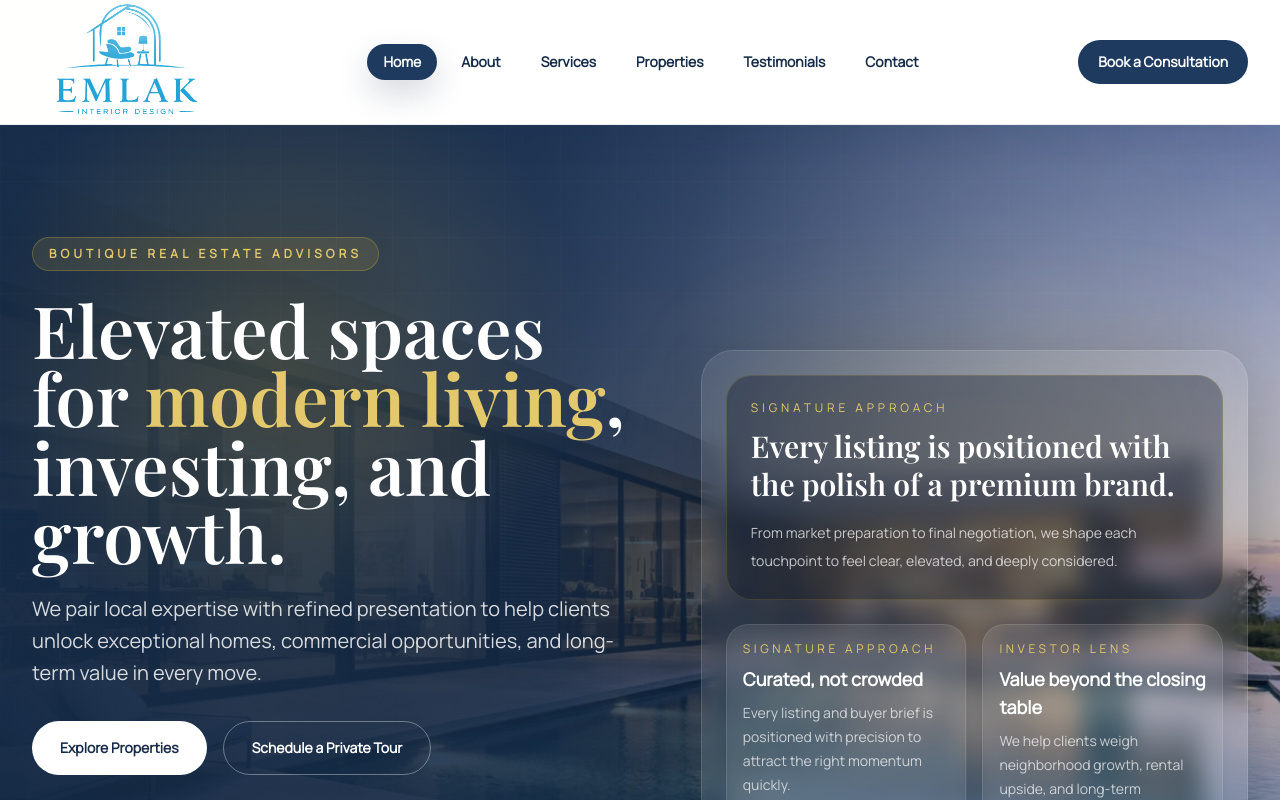
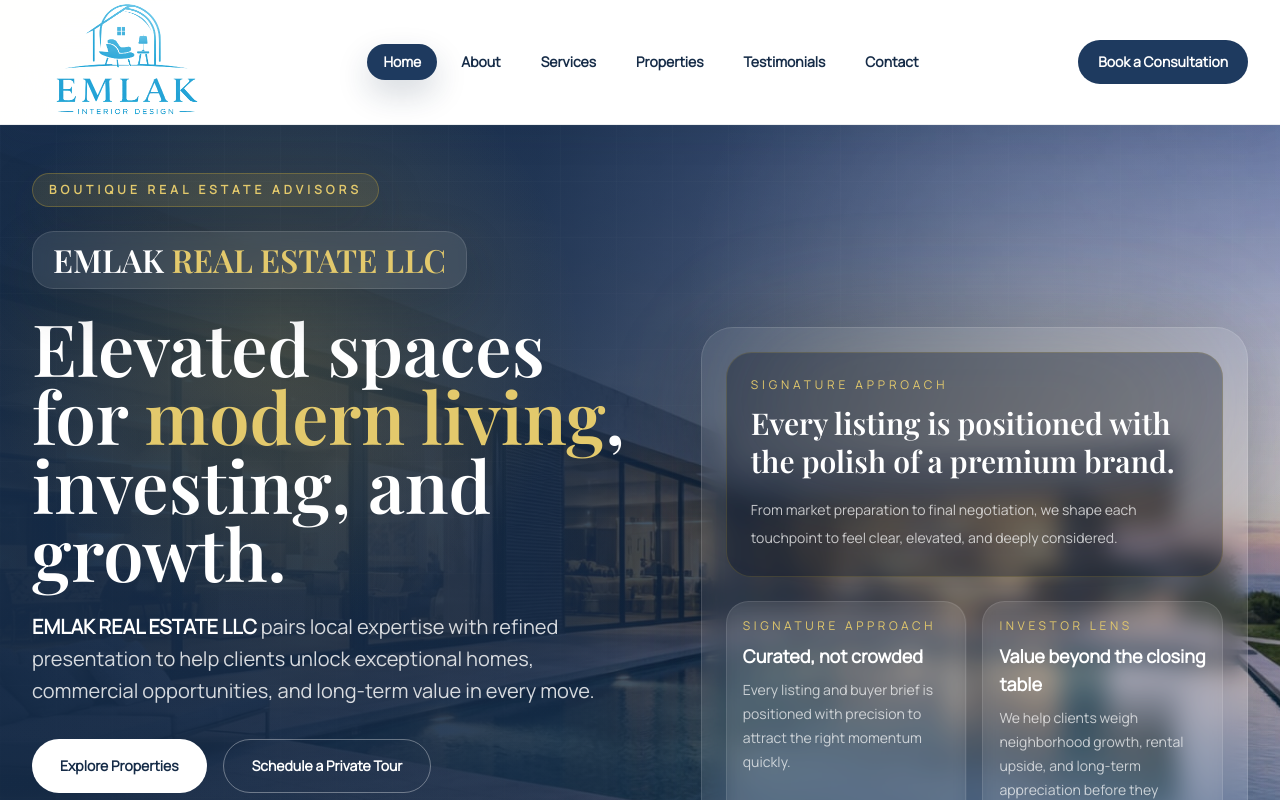
Before and after one commit to Zuvairiya7197/react-next-single-page, a Next.js app: page / in a window 1280 px wide. Shown: the top 800 px of the page. Built offline with nearby package versions, Linux system fonts and the light colour scheme.

Commit message:
emlak real estate LLC word

```diff
--- a/components/Hero.tsx
+++ b/components/Hero.tsx
@@ -7,7 +7,7 @@
   return (
     <section
       id="home"
-      className="relative overflow-hidden px-6 py-24 sm:py-28 lg:px-8"
+      className="relative min-h-[calc(100vh-6.5rem)] overflow-hidden px-6 lg:min-h-[calc(100vh-7rem)] lg:px-8"
     >
       <div className="absolute inset-0">
         <Image
@@ -22,18 +22,29 @@
       </div>
       <div className="hero-glow pointer-events-none absolute inset-0" />
       <div className="grid-overlay pointer-events-none absolute inset-0 opacity-30" />
-      <div className="mx-auto grid max-w-7xl items-center gap-16 lg:grid-cols-[1.05fr_0.95fr]">
+      <div className="relative z-10 mx-auto grid min-h-[calc(100vh-6.5rem)] max-w-7xl items-center gap-16 py-10 lg:min-h-[calc(100vh-7rem)] lg:grid-cols-[1.05fr_0.95fr] lg:py-12">
         <SectionReveal className="relative z-10">
           <span className="inline-flex rounded-full border border-[rgba(212,175,55,0.3)] bg-[rgba(212,175,55,0.12)] px-4 py-2 text-xs font-semibold uppercase tracking-[0.35em] text-[var(--color-gold-400)] shadow-[0_18px_50px_rgba(12,24,41,0.22)]">
             Boutique Real Estate Advisors
           </span>
+          <div className="mt-6 inline-flex flex-wrap items-center gap-3 rounded-[1.35rem] border border-white/12 bg-[rgba(255,255,255,0.08)] px-5 py-3 shadow-[0_18px_50px_rgba(12,24,41,0.2)] backdrop-blur">
+            <p className="font-display text-2xl leading-none text-white sm:text-[2rem]">
+              EMLAK{' '}
+              <span className="text-[var(--color-gold-400)]">
+                REAL ESTATE LLC
+              </span>
+            </p>
+          </div>
           <h1 className="mt-6 max-w-3xl font-display text-5xl leading-[0.95] text-white sm:text-6xl lg:text-7xl">
             Elevated spaces for{' '}
             <span className="text-[var(--color-gold-400)]">modern living</span>,
             investing, and growth.
           </h1>
           <p className="mt-6 max-w-2xl text-lg leading-8 text-white/82 sm:text-xl">
-            We pair local expertise with refined presentation to help clients
+            <span className="font-semibold text-white">
+              EMLAK REAL ESTATE LLC
+            </span>{' '}
+            pairs local expertise with refined presentation to help clients
             unlock exceptional homes, commercial opportunities, and long-term
             value in every move.
           </p>
```
